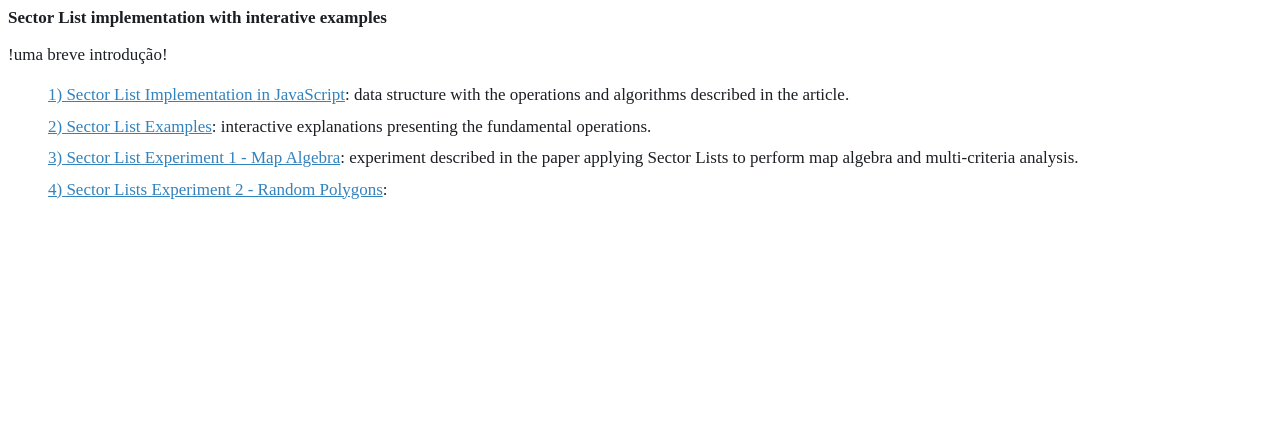
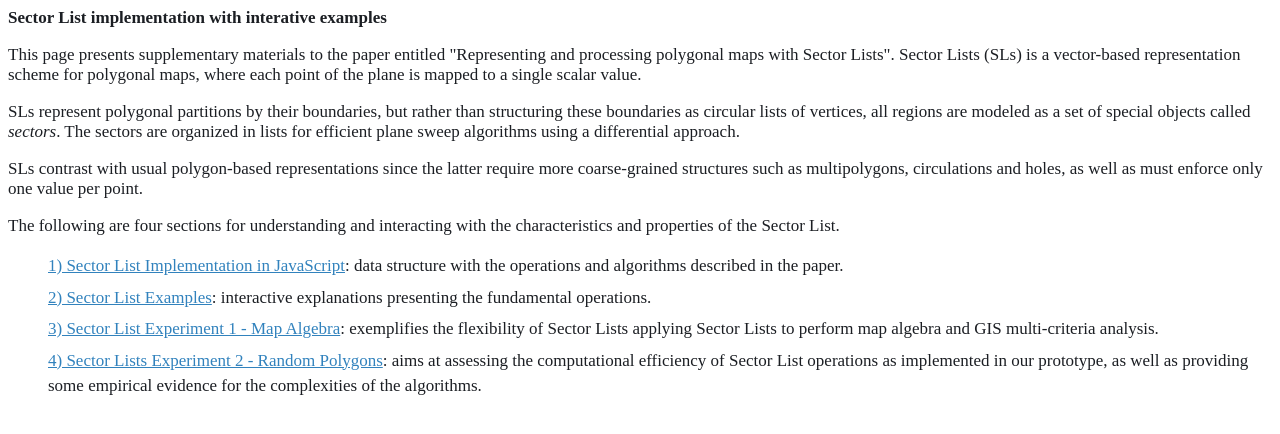
Before and after one commit to jasapienza/sectorlist-examples, a plain HTML site: page index.html in a window 1280 px wide. Drawn offline with Linux system fonts and the light colour scheme.

Commit message:
Add files via upload

```diff
--- a/index.html
+++ b/index.html
@@ -24,12 +24,15 @@
 	</header>
 	<body>
 		<h1>Sector List implementation with interative examples</h1>
-		<p>!uma breve introdução!</p>
+		<p>This page presents supplementary materials to the paper entitled "Representing and processing polygonal maps with Sector Lists". Sector Lists (SLs) is a vector-based representation scheme for polygonal maps, where each point of the plane is mapped to a single scalar value.</p>
+		<p>SLs represent polygonal partitions by their boundaries, but rather than structuring these boundaries as circular lists of vertices, all regions are modeled as a set of special objects called <i>sectors</i>. The sectors are organized in lists for efficient plane sweep algorithms using a differential approach.</p>
+		<p>SLs contrast with usual polygon-based representations since the latter require more coarse-grained structures such as multipolygons, circulations and holes, as well as must enforce only one value per point.</p>
+		<p>The following are four sections for understanding and interacting with the characteristics and properties of the Sector List.</p>
 		<ul>
-			<li><a href="part-1-sector-list-implementation-in-javascript/index.html">1) Sector List Implementation in JavaScript</a>: data structure with the operations and algorithms described in the article.</li>
+			<li><a href="part-1-sector-list-implementation-in-javascript/index.html">1) Sector List Implementation in JavaScript</a>: data structure with the operations and algorithms described in the paper.</li>
 			<li><a href="part-2-sector-list-examples/index.html">2) Sector List Examples</a>: interactive explanations presenting the fundamental operations.</li>
-			<li><a href="part-3-sector-list-experiment-1-map-algebra/index.html">3) Sector List Experiment 1 - Map Algebra</a>: experiment described in the paper applying Sector Lists to perform map algebra and multi-criteria analysis.</li>
-			<li><a href="part-4-sector-lists-experiment-2-random-polygons/index.html">4) Sector Lists Experiment 2 - Random Polygons</a>: </li>
+			<li><a href="part-3-sector-list-experiment-1-map-algebra/index.html">3) Sector List Experiment 1 - Map Algebra</a>: exemplifies the flexibility of Sector Lists applying Sector Lists to perform map algebra and GIS multi-criteria analysis.</li>
+			<li><a href="part-4-sector-lists-experiment-2-random-polygons/index.html">4) Sector Lists Experiment 2 - Random Polygons</a>: aims at assessing the computational efficiency of Sector List operations as implemented in our prototype, as well as providing some empirical evidence for the complexities of the algorithms.</li>
 		</ul>
 	</body>
 </html>
```
